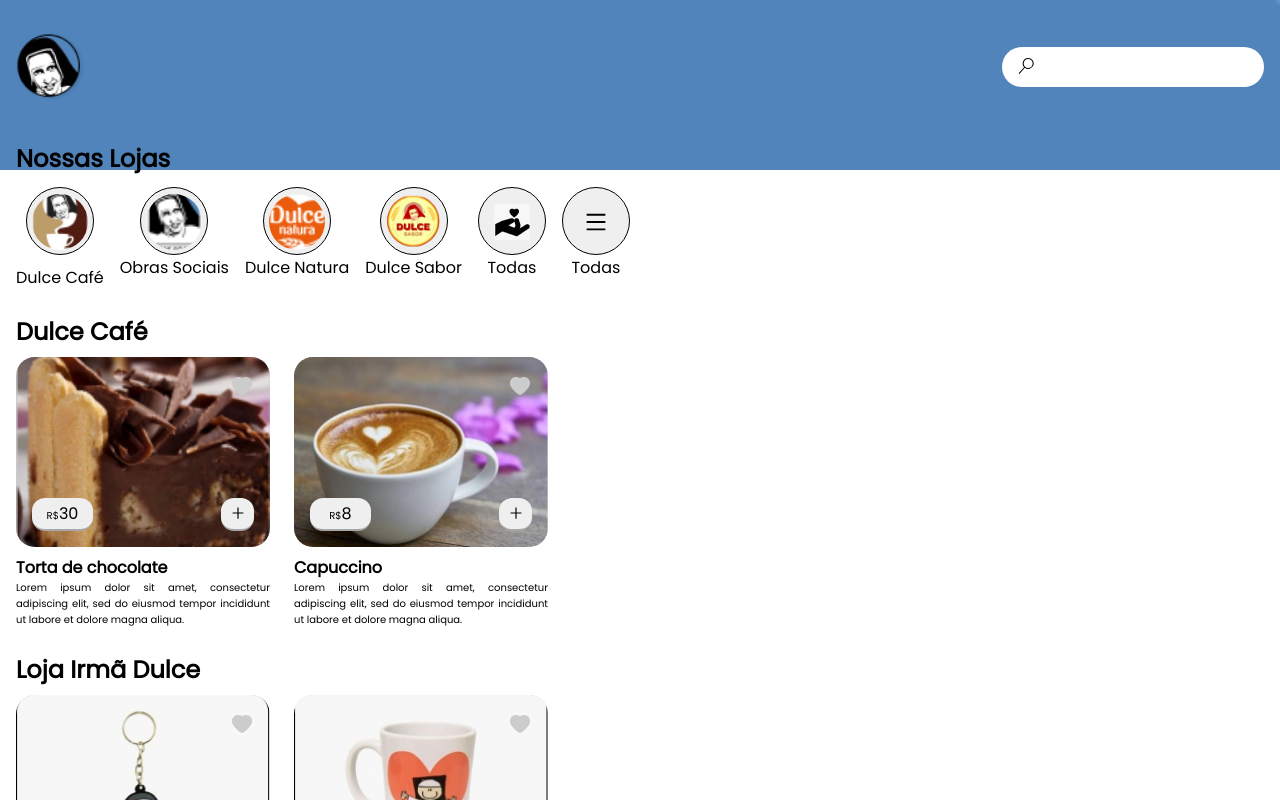
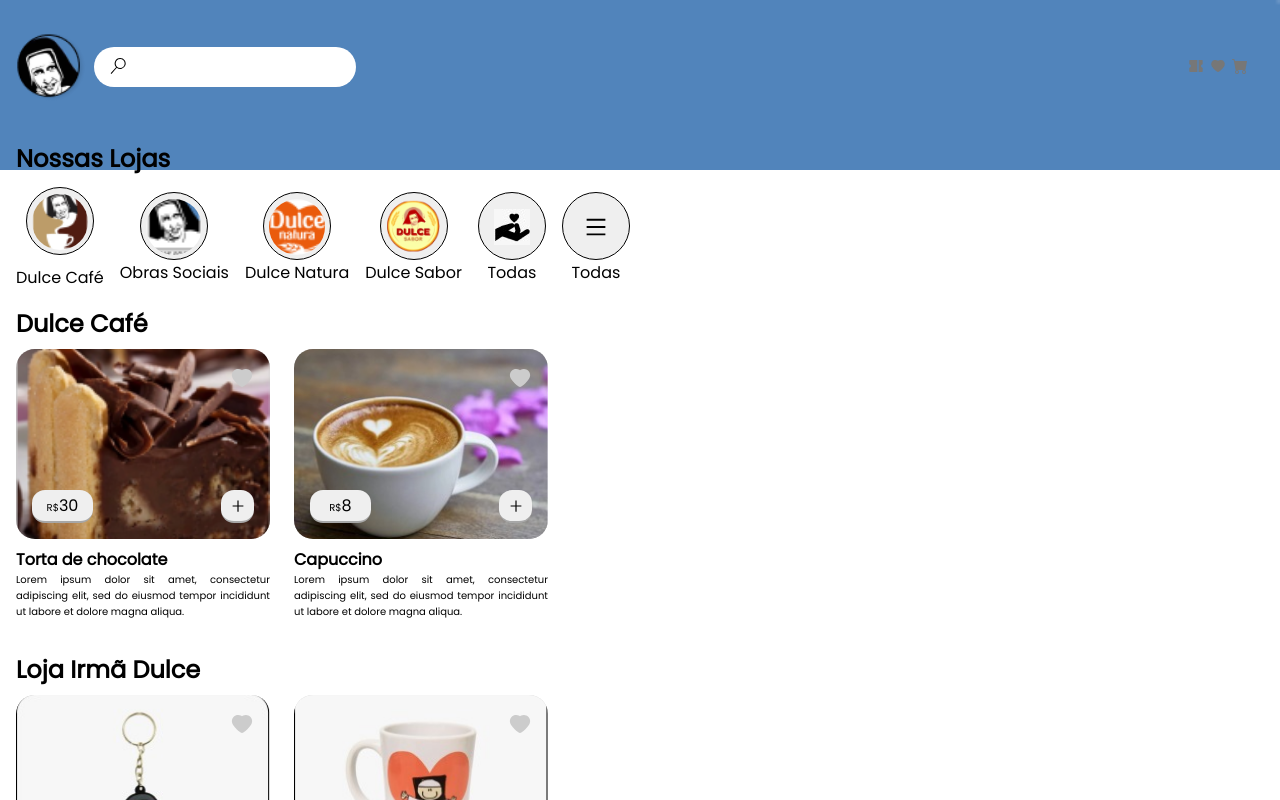
Before and after one commit to deivomaciel/OSID, a React (Create React App) app: page / in a window 1280 px wide. Shown: the top 800 px of the page. Built offline with nearby package versions, Linux system fonts and the light colour scheme.

Commit message:
Fix: Corrigido um bug de CSS

```diff
--- a/src/Components/Home/index.js
+++ b/src/Components/Home/index.js
@@ -1,10 +1,13 @@
 import Product from '../Product/index'
 import './styles.css'
 import { VscSearch } from 'react-icons/vsc'
+import { AiFillHeart } from 'react-icons/ai'
 import { AiOutlineMenu } from 'react-icons/ai'
+import { BsFillCartFill } from 'react-icons/bs'
+import { RiCoupon2Fill } from 'react-icons/ri'
 import LogoDulce from '../../assets/logo_dulce.png'
 import DulceCafe from '../../assets/dulce_cafe.png'
-import Doacao from '../../assets/doacao.jpeg'
+import Doacao  from '../../assets/doacao.jpeg'
 import Osid from '../../assets/osid.png'
 import DulceNatura from '../../assets/dulce_natura.png'
 import DulceSabor from '../../assets/dulce_sabor.png'
@@ -87,9 +90,31 @@
                 <div className='header-container'>
                     <img src={LogoDulce} alt="Logo Irmã Dulce"/>
                     <div className='input-container'>
-                        <span>
-                            <VscSearch size={16}/>
-                        </span>
+                        <div className='input-things'>
+                            <span>
+                                <VscSearch size={16}/>
+                            </span>
+
+                            <div className='buttons'>
+                                <button>
+                                    <span>
+                                        <RiCoupon2Fill fill='#777777' size={16}/>
+                                    </span>
+                                </button>
+
+                                <button>
+                                    <span>
+                                        <AiFillHeart fill='#777777' size={16}/>
+                                    </span>
+                                </button>
+
+                                <button>
+                                    <span>
+                                        <BsFillCartFill fill='#777777' size={16}/>
+                                    </span>
+                                </button>
+                            </div>
+                        </div>
                         <input type='search' />
                     </div>
                 </div>
--- a/src/Components/Home/styles.css
+++ b/src/Components/Home/styles.css
@@ -25,21 +25,34 @@
 }
 
 .input-container {
+    width: 100%;
+    position: relative;
     display: flex;
     align-items: center;
-}
-
-.input-container input {
 }
 
 .input-container input:focus {
     outline: none;
 }
 
-.input-container span{
+.input-things {
+    width: 100%;
     margin-top: 3px;
-    margin-left: 16px;
+    padding: 0 16px 0 16px;
     position: absolute;
+    display: flex;
+    justify-content: space-between;
+}
+
+.buttons {
+    width: 60px;
+    display: flex;
+    justify-content: space-between;
+    align-items: center;
+}
+
+.buttons button {
+    background: none;
 }
 
 header input {
@@ -55,6 +68,7 @@
     margin-top: -40px;
     line-height: 25.18px;
     display: block;
+    /* line-height: 16px; */
 }
 
 h2 {
@@ -81,7 +95,6 @@
 }
 
 .lojas-btn-container {
-    height: 118.34px;
     display: flex;
     flex-direction: column;
     align-items: center;
@@ -113,7 +126,7 @@
 }
 
 aside {
-    margin-top: -8px;
+    /* margin-top: -8px; */
     padding: 16px 0 16px 16px;
 }
 
```
